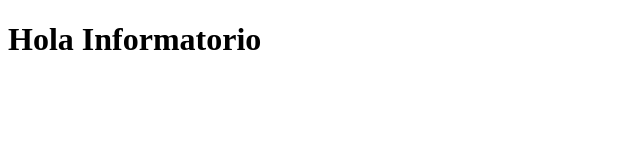
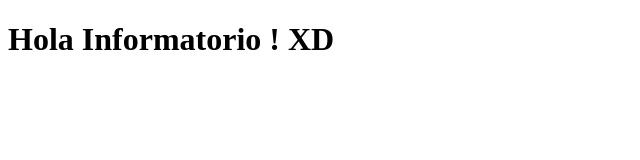
Before and after one commit to msmarasco/ejemplo, a plain HTML site: page app/index.html in a window 1280 px wide. Shown: the whole page, without its empty margins (0-640 px from the left). Drawn offline with Linux system fonts and the light colour scheme.

Commit message:
tercer commit

```diff
--- a/app/index.html
+++ b/app/index.html
@@ -6,7 +6,7 @@
     <title>Primer despliegue</title>
 </head>
 <body>
-    <h1>Hola Informatorio</h1>
+    <h1>Hola Informatorio ! XD</h1>
 
 </body>
 </html>
```
